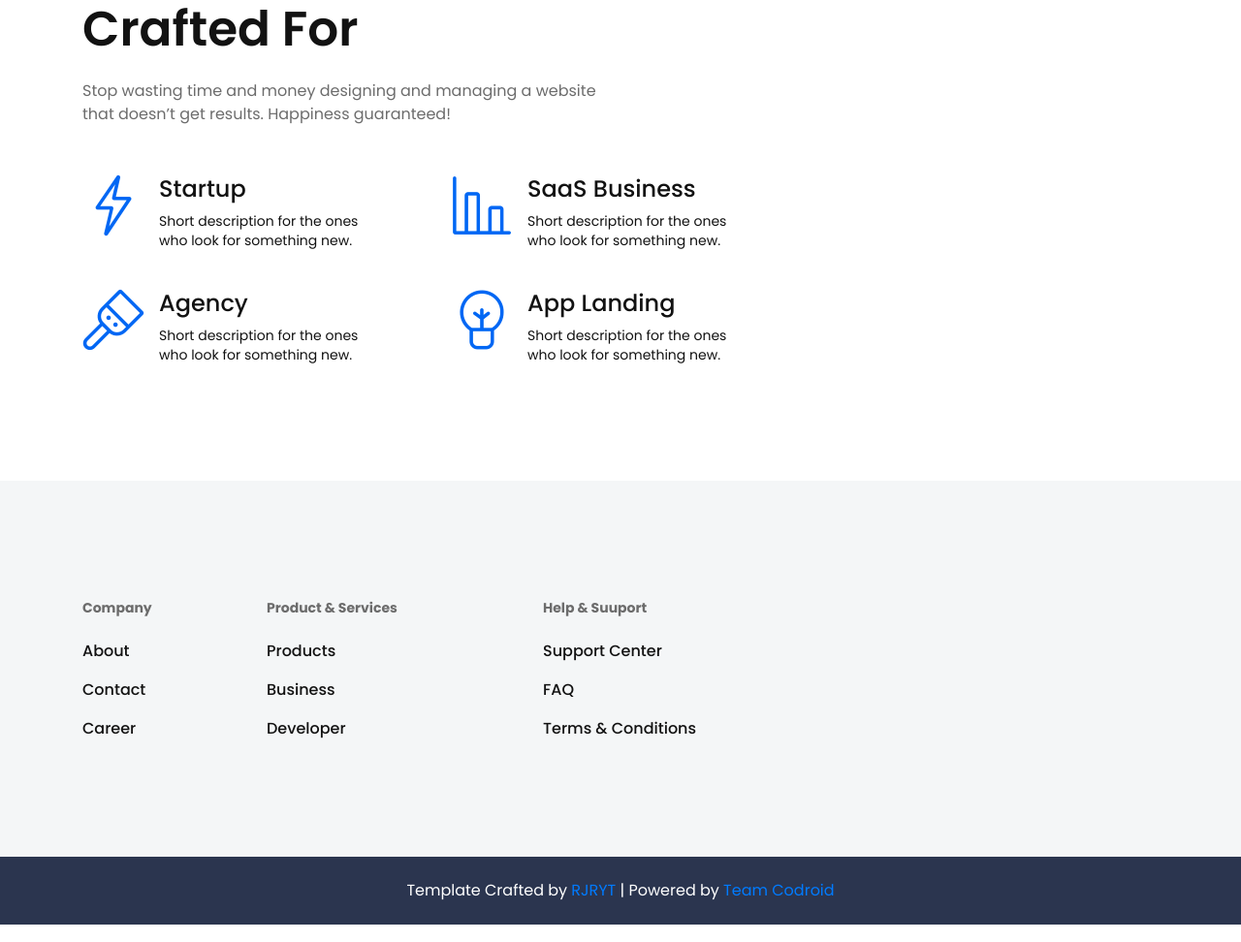
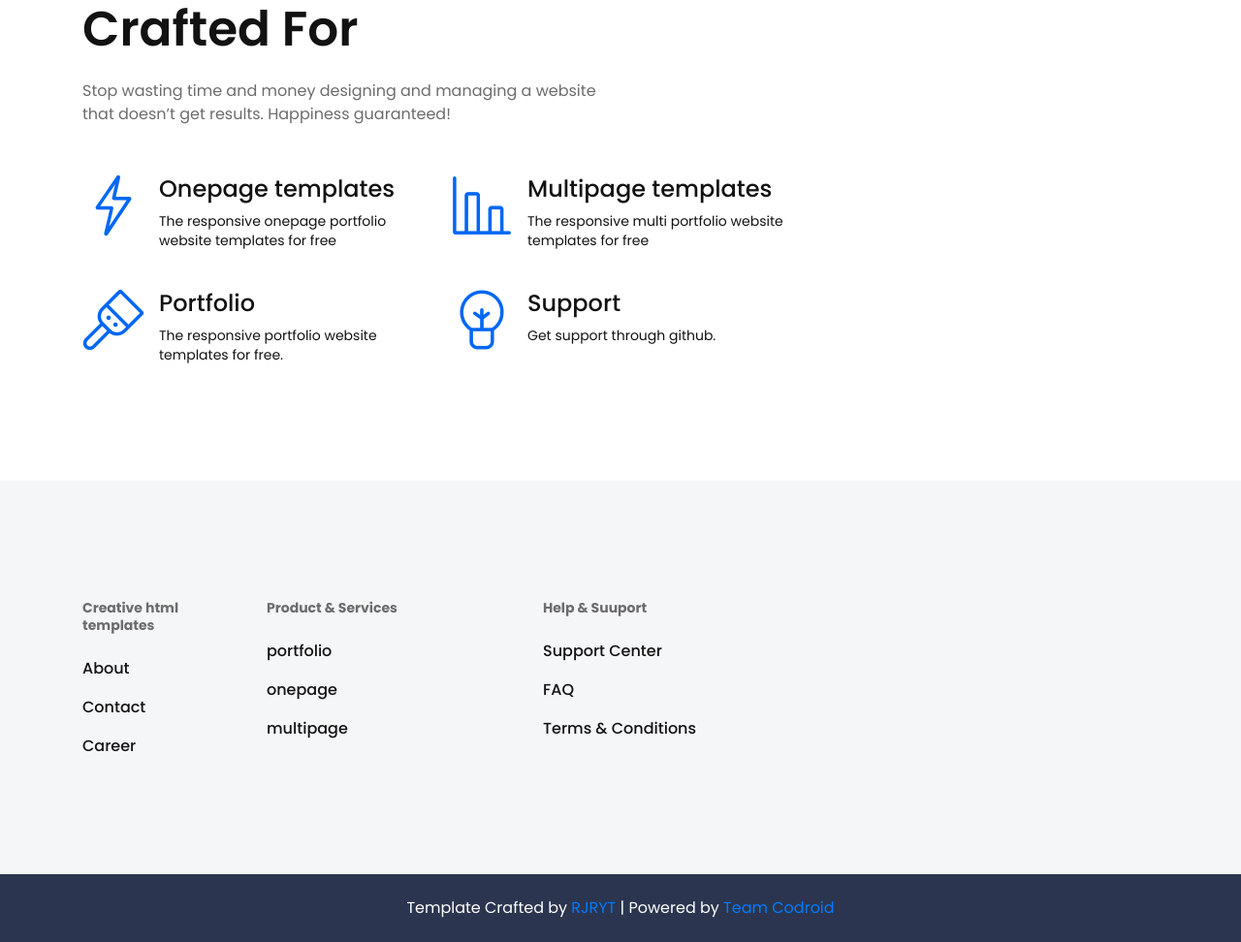
Before and after one commit to RJRYT/templates, a plain HTML site: page index.html in a window 1280 px wide. Shown: the part 967-1939 px from the top of the page at 97% size. Drawn offline with Linux system fonts and the light colour scheme; files whose address does not match are found by name.

Commit message:
Update index.html

```diff
--- a/index.html
+++ b/index.html
@@ -62,10 +62,10 @@
                                         <a class="page-scroll" href="#service">SERVICES</a>
                                     </li>
                                     <li class="nav-item">
-                                        <a class="page-scroll" href="#pricing">PRICING</a>
+                                        <a class="page-scroll" href="https://github.com/RJRYT/templates">DOWNLOAD</a>
                                     </li>
                                     <li class="nav-item">
-                                        <a class="page-scroll" href="#contact">CONTACT</a>
+                                        <a class="page-scroll" href="https://rjryt.tech">CONTACT</a>
                                     </li>
                                 </ul>
                             </div>
@@ -80,8 +80,8 @@
                 <div class="row justify-content-center">
                     <div class="col-xl-8 col-lg-10">
                         <div class="header-content text-center">
-                            <h3 class="header-title">Handcrafted Landing Page for Startups and SaaS Businesses</h3>
-                            <p class="text">A simple, customizable, and, beautiful SaaS business focused landing page to make your project closer to launch!</p>
+                            <h3 class="header-title">Handcrafted Web Page for Startups and portfolio</h3>
+                            <p class="text">A simple, customizable, and, beautiful portfolio focused to make your project closer to launch!</p>
                             <ul class="header-btn">
                                 <li><a class="main-btn btn-one" href="#">DEMO</a></li>
                                 <li><a class="main-btn btn-two video-popup" href="#">DOWNLOAD<i class="lni-download"></i></a></li>
@@ -116,8 +116,8 @@
                                     <i class="lni-bolt"></i>
                                 </div>
                                 <div class="services-content media-body">
-                                    <h4 class="services-title">Startup</h4>
-                                    <p class="text">Short description for the ones</br> who look for something new.</p>
+                                        <h4 class="services-title">Onepage templates</h4>
+                                    <p class="text">The responsive onepage portfolio website templates for free</p>
                                 </div>
                             </div> <!-- services content -->
                         </div>
@@ -127,8 +127,8 @@
                                     <i class="lni-bar-chart"></i>
                                 </div>
                                 <div class="services-content media-body">
-                                    <h4 class="services-title">SaaS Business</h4>
-                                    <p class="text">Short description for the ones</br> who look for something new.</p>
+                                    <h4 class="services-title">Multipage templates</h4>
+                                    <p class="text">The responsive multi portfolio website templates for free</p>
                                 </div>
                             </div> <!-- services content -->
                         </div>
@@ -138,8 +138,8 @@
                                     <i class="lni-brush"></i>
                                 </div>
                                 <div class="services-content media-body">
-                                    <h4 class="services-title">Agency</h4>
-                                    <p class="text">Short description for the ones</br> who look for something new.</p>
+                                    <h4 class="services-title">Portfolio</h4>
+                                    <p class="text">The responsive portfolio website templates for free.</p>
                                 </div>
                             </div> <!-- services content -->
                         </div>
@@ -149,8 +149,8 @@
                                     <i class="lni-bulb"></i>
                                 </div>
                                 <div class="services-content media-body">
-                                    <h4 class="services-title">App Landing</h4>
-                                    <p class="text">Short description for the ones</br> who look for something new.</p>
+                                    <h4 class="services-title">Support</h4>
+                                    <p class="text">Get support through github.</p>
                                 </div>
                             </div> <!-- services content -->
                         </div>
@@ -170,10 +170,10 @@
                 <div class="row">
                     <div class="col-lg-2 col-md-4 col-sm-6">
                         <div class="footer-link">
-                            <h6 class="footer-title">Company</h6>
+                            <h6 class="footer-title">Creative html templates</h6>
                             <ul>
-                                <li><a href="#">About</a></li>
-                                <li><a href="#">Contact</a></li>
+                                <li><a href="https://github.com/RJRYT">About</a></li>
+                                <li><a href="https://rjryt.tech">Contact</a></li>
                                 <li><a href="#">Career</a></li>
 
                             </ul>
@@ -183,9 +183,9 @@
                         <div class="footer-link">
                             <h6 class="footer-title">Product & Services</h6>
                             <ul>
-                                <li><a href="#">Products</a></li>
-                                <li><a href="#">Business</a></li>
-                                <li><a href="#">Developer</a></li>
+                                <li><a href="#">portfolio</a></li>
+                                <li><a href="#">onepage</a></li>
+                                <li><a href="#">multipage</a></li>
                             </ul>
                         </div> <!-- footer link -->
                     </div>
```
